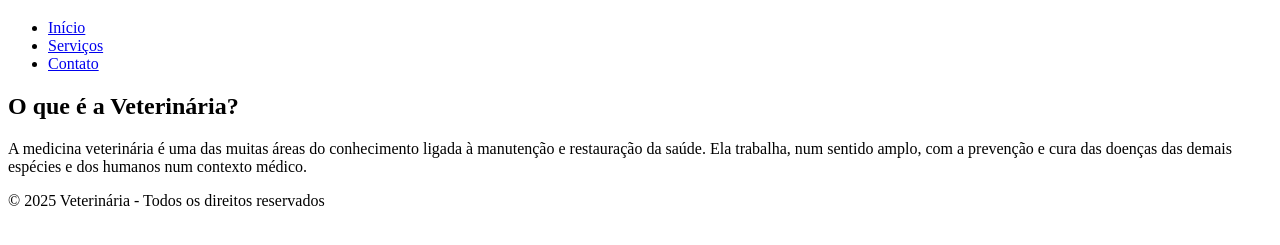
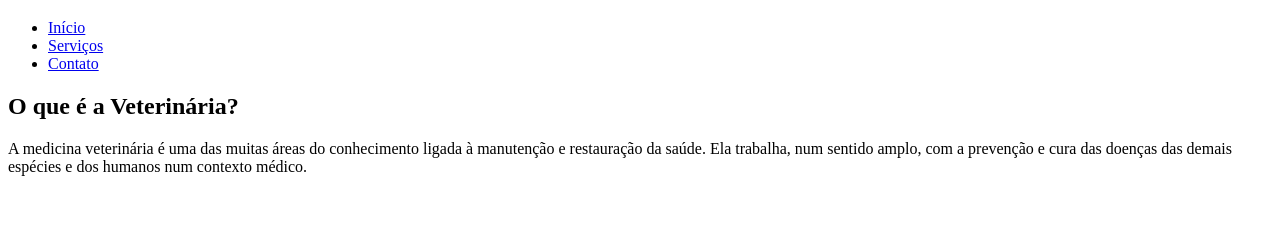
Before and after one commit to Anamichalichen23/veterin-ria, a plain HTML site: page index.html in a window 1280 px wide. Shown: the part 61-306 px from the top of the page. Drawn offline with Linux system fonts and the light colour scheme.

Commit message:
index.html

```diff
--- a/index.html
+++ b/index.html
@@ -21,8 +21,7 @@
         <h2>O que é a Veterinária?</h2>
         <p>A medicina veterinária é uma das muitas áreas do conhecimento ligada à manutenção e restauração da saúde. Ela trabalha, num sentido amplo, com a prevenção e cura das doenças das demais espécies e dos humanos num contexto médico.</p>
      <section>
-    <footer>
-      <p>© 2025 Veterinária - Todos os direitos reservados</p>
     </footer>
+
     <body>
    </html>
```
